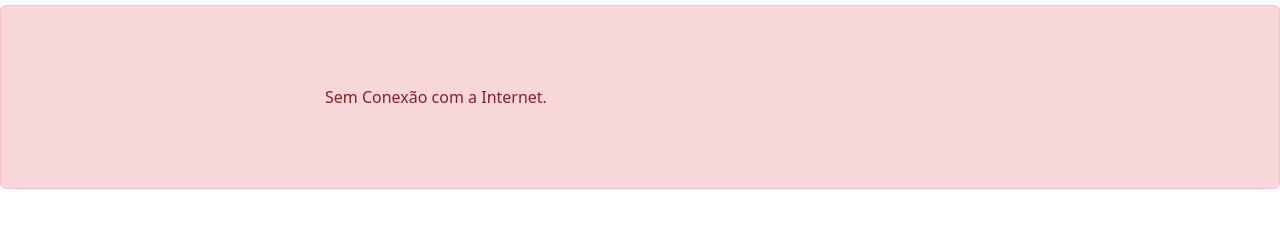
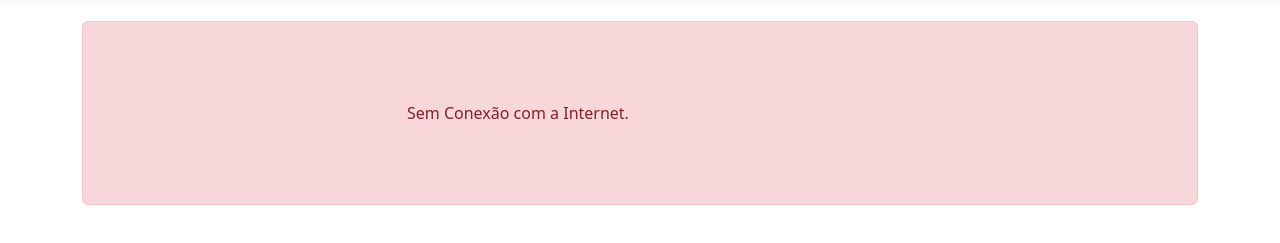
Before and after one commit to DevLucasGodoy/pwaProjetoFinal, a website: page fallback/index.html in a window 1280 px wide. Shown: the part 51-294 px from the top of the page. Drawn offline with nearby package versions, Linux system fonts and the light colour scheme; files that its build step writes are made by us from their sources.

Commit message:
Update index.html

```diff
--- a/fallback/index.html
+++ b/fallback/index.html
@@ -29,7 +29,7 @@
         </div>
       </div>
     </nav>
-    <div class="conrainer">
+    <div class="container">
         <div class="alert alert-danger d-flex align-items-center" role="alert">
             <svg class="bi flex-shrink-0 me-2" role="img" aria-label="Danger:"><use xlink:href="#exclamation-triangle-fill"/></svg>
             <div>
```
